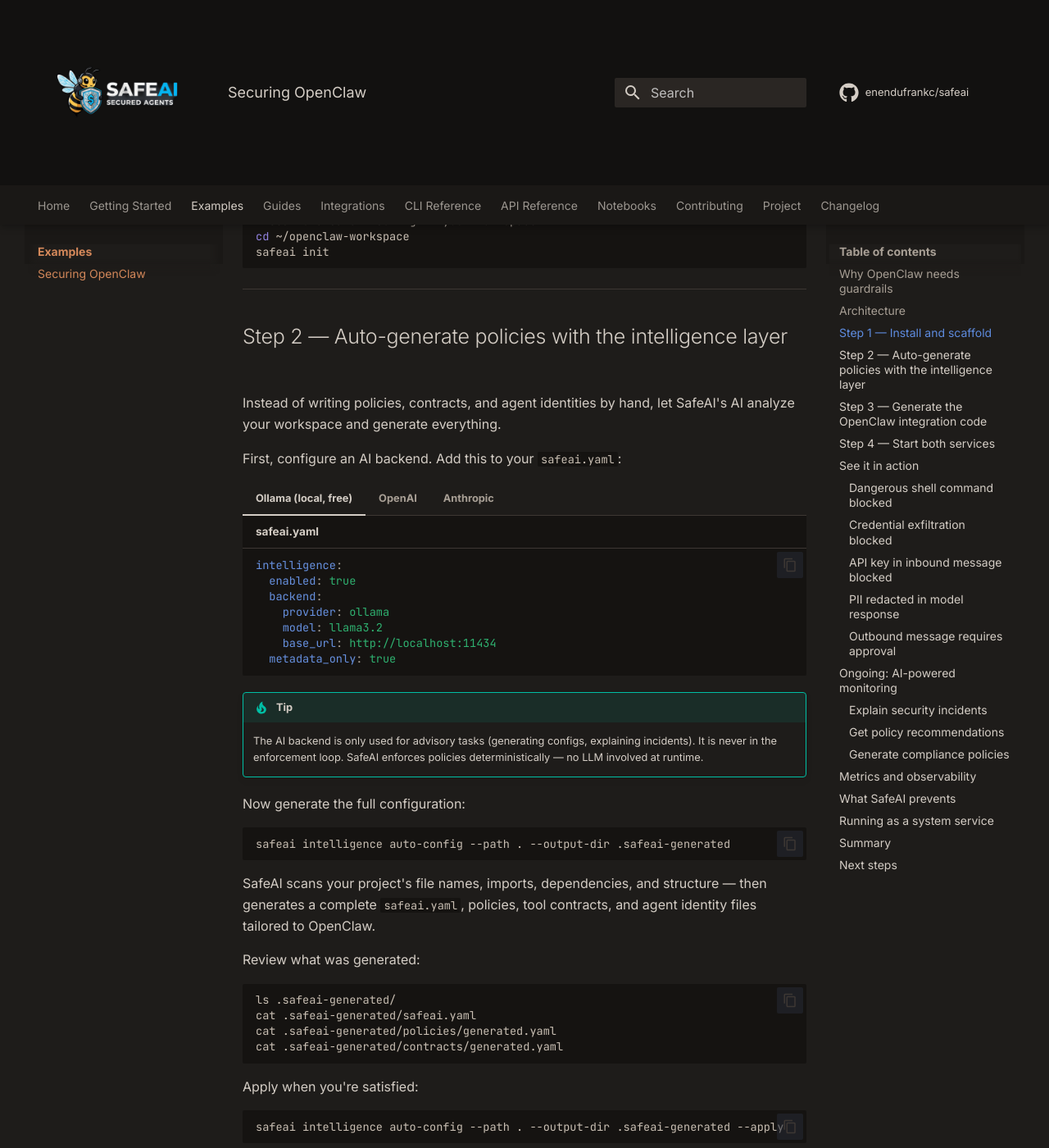
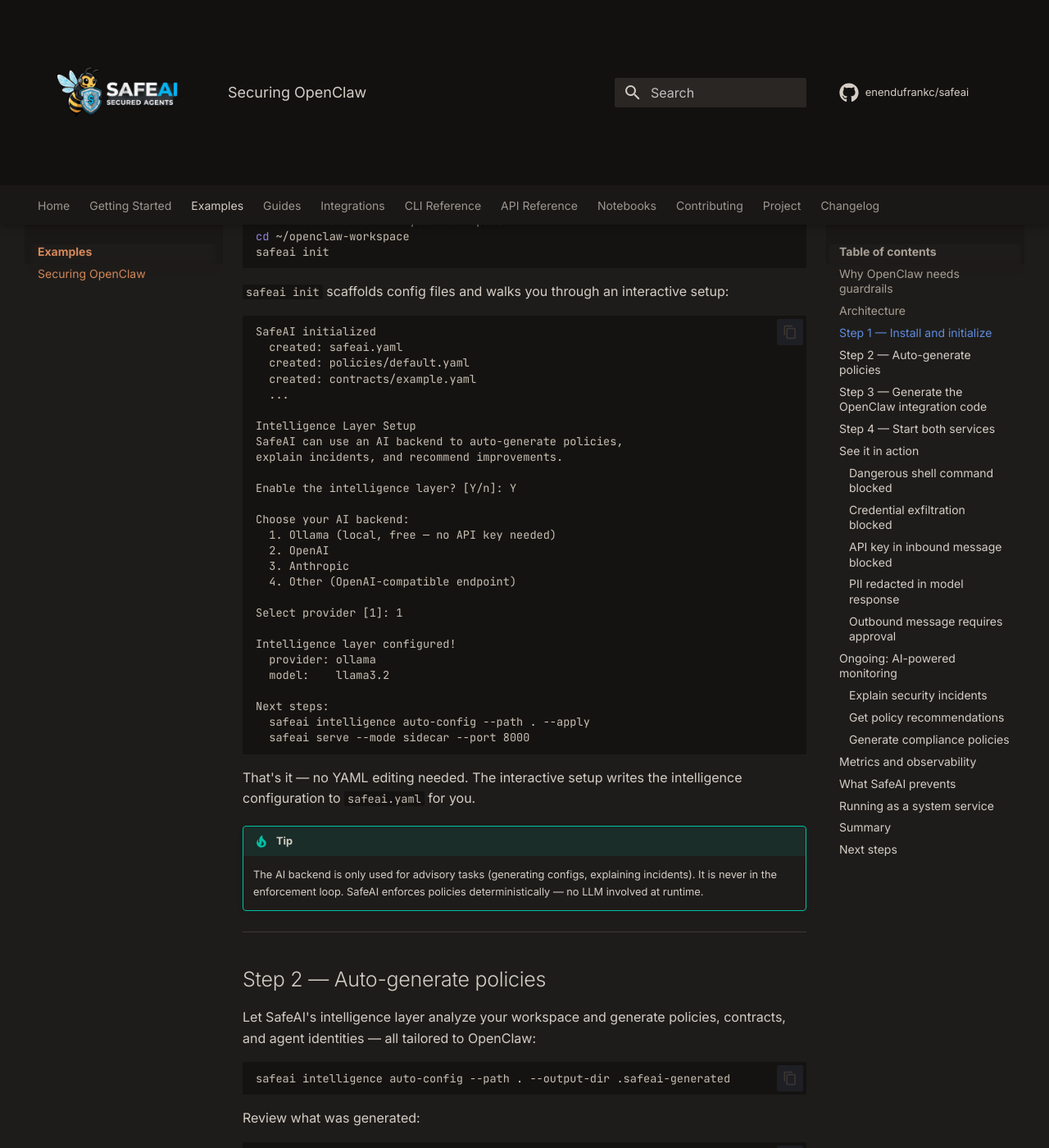
Before and after one commit to enendufrankc/safeai, an MkDocs documentation site: the page built from docs/examples/openclaw.md, in a window 1280 px wide and 1400 px high, scrolled down 1874 px. Shown: the whole window at 82% size. Built offline with MkDocs 1.6.1 and Material for MkDocs 9.7.7, drawn with Linux system fonts in a browser that asks for light colours; comment, search, counter and statistics services are not loaded; some of the changed text lies outside the part shown.

Commit message:
feat: interactive intelligence setup in safeai init
Replace manual YAML editing with interactive CLI prompts during
safeai init. Users choose their AI backend (Ollama, OpenAI,
Anthropic, or custom) via numbered menu — config is written
automatically. Add --non-interactive flag to skip prompts.

Update OpenClaw example and CLI docs to reflect the new flow.

Co-Authored-By: Claude Opus 4.6 <noreply@anthropic.com>

````diff
--- a/docs/examples/openclaw.md
+++ b/docs/examples/openclaw.md
@@ -53,7 +53,7 @@ OpenClaw is a Node.js/TypeScript application. SafeAI is Python. The integration
 
 ---
 
-## Step 1 — Install and scaffold
+## Step 1 — Install and initialize
 
 ```bash
 # Install OpenClaw
@@ -63,75 +63,63 @@ openclaw onboard --install-daemon
 # Install SafeAI
 uv pip install safeai
 
-# Scaffold SafeAI config in your workspace
+# Initialize SafeAI in your workspace
 cd ~/openclaw-workspace
 safeai init
 ```
 
----
+`safeai init` scaffolds config files and walks you through an interactive setup:
 
-## Step 2 — Auto-generate policies with the intelligence layer
+```
+SafeAI initialized
+  created: safeai.yaml
+  created: policies/default.yaml
+  created: contracts/example.yaml
+  ...
 
-Instead of writing policies, contracts, and agent identities by hand, let SafeAI's AI analyze your workspace and generate everything.
+Intelligence Layer Setup
+SafeAI can use an AI backend to auto-generate policies,
+explain incidents, and recommend improvements.
 
-First, configure an AI backend. Add this to your `safeai.yaml`:
+Enable the intelligence layer? [Y/n]: Y
 
-=== "Ollama (local, free)"
+Choose your AI backend:
+  1. Ollama (local, free — no API key needed)
+  2. OpenAI
+  3. Anthropic
+  4. Other (OpenAI-compatible endpoint)
 
-    ```yaml title="safeai.yaml"
-    intelligence:
-      enabled: true
-      backend:
-        provider: ollama
-        model: llama3.2
-        base_url: http://localhost:11434
-      metadata_only: true
-    ```
+Select provider [1]: 1
 
-=== "OpenAI"
+Intelligence layer configured!
+  provider: ollama
+  model:    llama3.2
 
-    ```yaml title="safeai.yaml"
-    intelligence:
-      enabled: true
-      backend:
-        provider: openai-compatible
-        model: gpt-4o
-        base_url: https://api.openai.com/v1
-        api_key_env: OPENAI_API_KEY
-      metadata_only: true
-    ```
+Next steps:
+  safeai intelligence auto-config --path . --apply
+  safeai serve --mode sidecar --port 8000
+```
 
-=== "Anthropic"
-
-    ```yaml title="safeai.yaml"
-    intelligence:
-      enabled: true
-      backend:
-        provider: openai-compatible
-        model: claude-sonnet-4-20250514
-        base_url: https://api.anthropic.com/v1
-        api_key_env: ANTHROPIC_API_KEY
-      metadata_only: true
-    ```
+That's it — no YAML editing needed. The interactive setup writes the intelligence configuration to `safeai.yaml` for you.
 
 !!! tip
     The AI backend is only used for advisory tasks (generating configs, explaining incidents). It is never in the enforcement loop. SafeAI enforces policies deterministically — no LLM involved at runtime.
 
-Now generate the full configuration:
+---
+
+## Step 2 — Auto-generate policies
+
+Let SafeAI's intelligence layer analyze your workspace and generate policies, contracts, and agent identities — all tailored to OpenClaw:
 
 ```bash
 safeai intelligence auto-config --path . --output-dir .safeai-generated
 ```
 
-SafeAI scans your project's file names, imports, dependencies, and structure — then generates a complete `safeai.yaml`, policies, tool contracts, and agent identity files tailored to OpenClaw.
-
 Review what was generated:
 
 ```bash
 ls .safeai-generated/
-cat .safeai-generated/safeai.yaml
 cat .safeai-generated/policies/generated.yaml
-cat .safeai-generated/contracts/generated.yaml
 ```
 
 Apply when you're satisfied:
@@ -425,13 +413,13 @@ For always-on operation, run SafeAI alongside OpenClaw's daemon.
 Securing OpenClaw with SafeAI takes 4 commands:
 
 ```bash
-safeai init                                           # scaffold config
-safeai intelligence auto-config --path . --apply      # generate policies
+safeai init                                                       # interactive setup
+safeai intelligence auto-config --path . --apply                  # generate policies
 safeai intelligence integrate --target openclaw --path . --apply  # generate skill
-safeai serve --mode sidecar --port 8484               # enforce
+safeai serve --mode sidecar --port 8484                           # enforce
 ```
 
-No manual policy writing. No manual contract definitions. The intelligence layer analyzes your project and generates everything — you just review and apply.
+No YAML editing. No manual policy writing. The interactive CLI configures your AI backend, the intelligence layer generates everything else — you just review and apply.
 
 ---
 
````
Also changed, not shown: other parts of docs/examples/openclaw.md (+1 -1 lines), docs/cli/index.md (+51 -10 lines), 1 other file.
